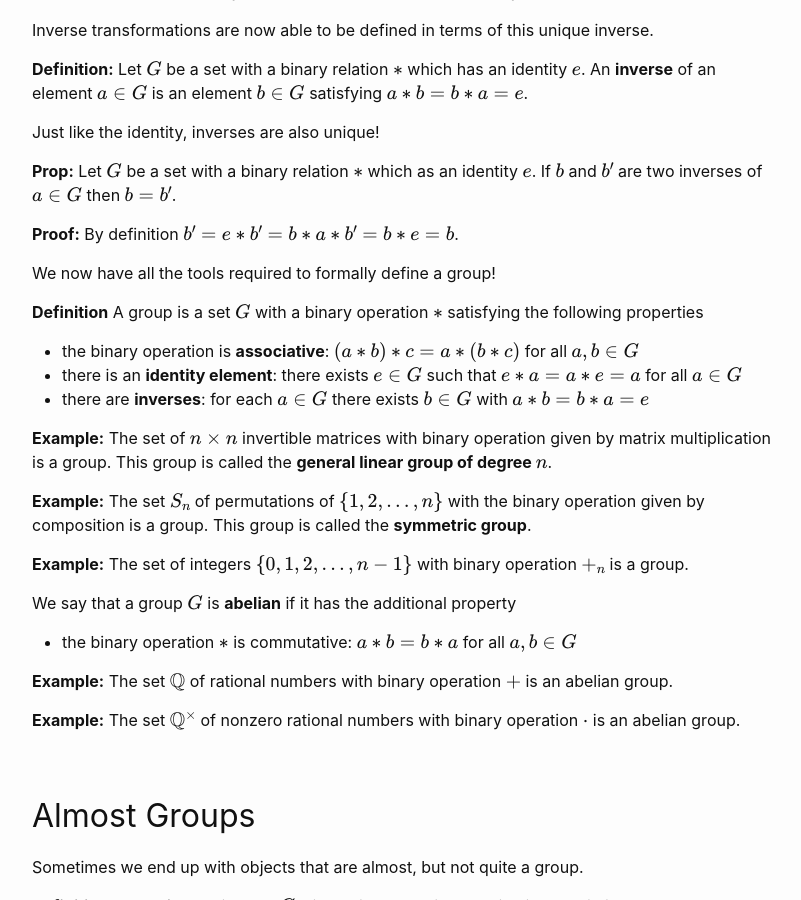
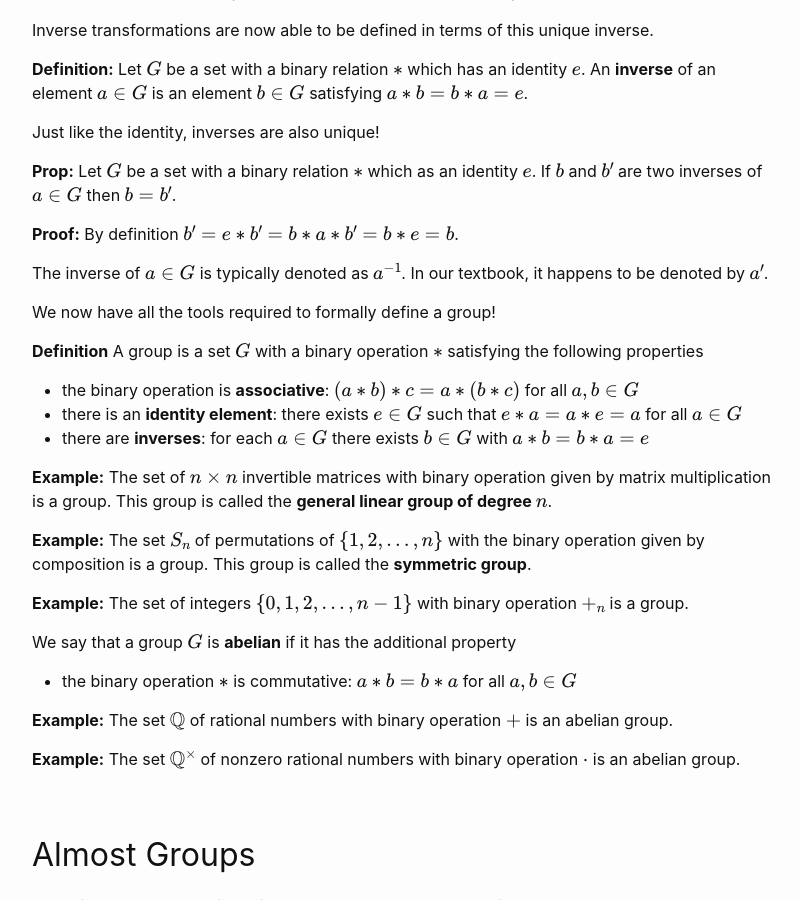
Before and after one commit to wcasper/math407spring2021, a Jekyll site: the page built from _topics/group-definition.md, in a window 1280 px wide and 900 px high, scrolled down 773 px. Shown: the whole window, without its empty margins (238-1039 px from the left). Built offline with Jekyll 4.4.1, drawn with Linux system fonts in a browser that asks for light colours.

Commit message:
added notation for inverse

```diff
--- a/_topics/group-definition.md
+++ b/_topics/group-definition.md
@@ -45,6 +45,9 @@ $$e$$.  If $$b$$ and $$b'$$ are two inverses of $$a\in G$$ then $$b=b'$$.
 
 **Proof:** By definition $$b' = e*b' = b*a*b' = b*e = b$$.
 
+The inverse of $$a\in G$$ is typically denoted as $$a^{-1}$$.  In our textbook,
+it happens to be denoted by $$a'$$.
+
 We now have all the tools required to formally define a group!
 
 **Definition** A group is a set $$G$$ with a binary operation $$*$$ satisfying the following properties
```
